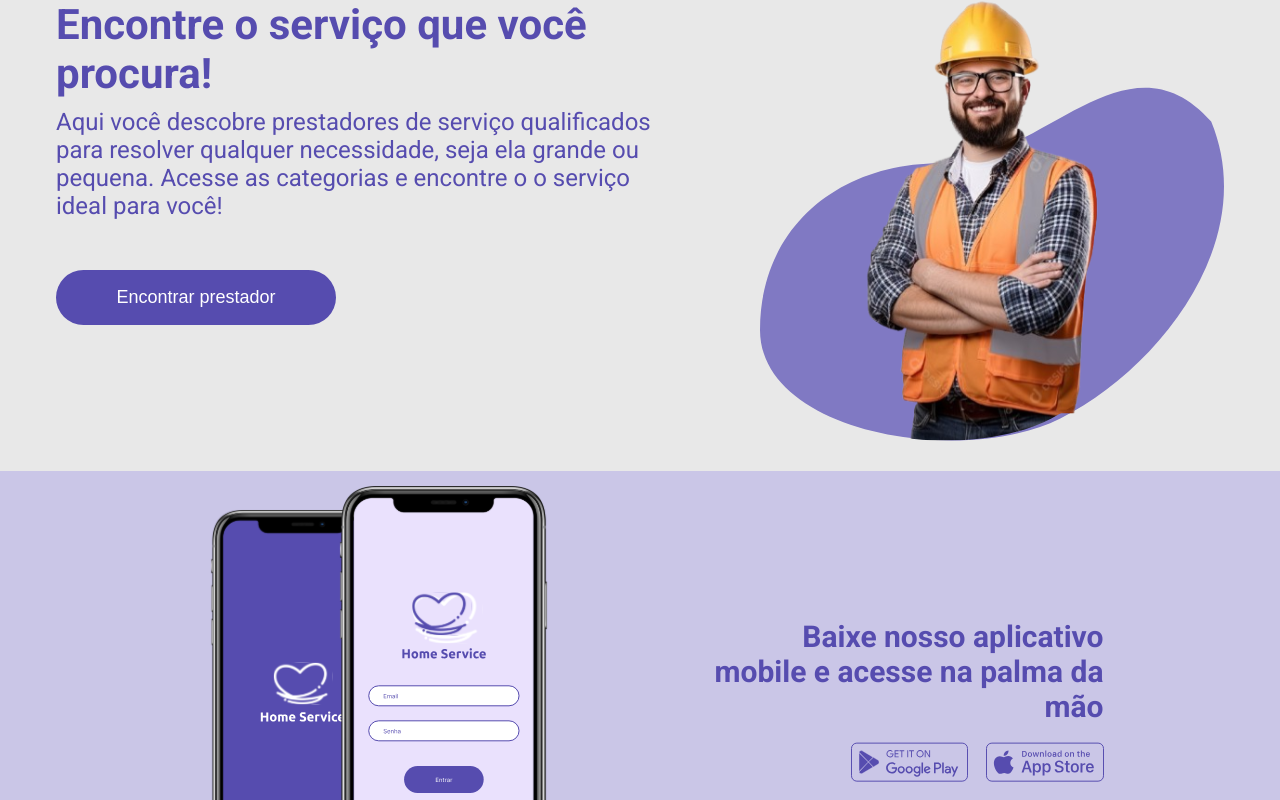
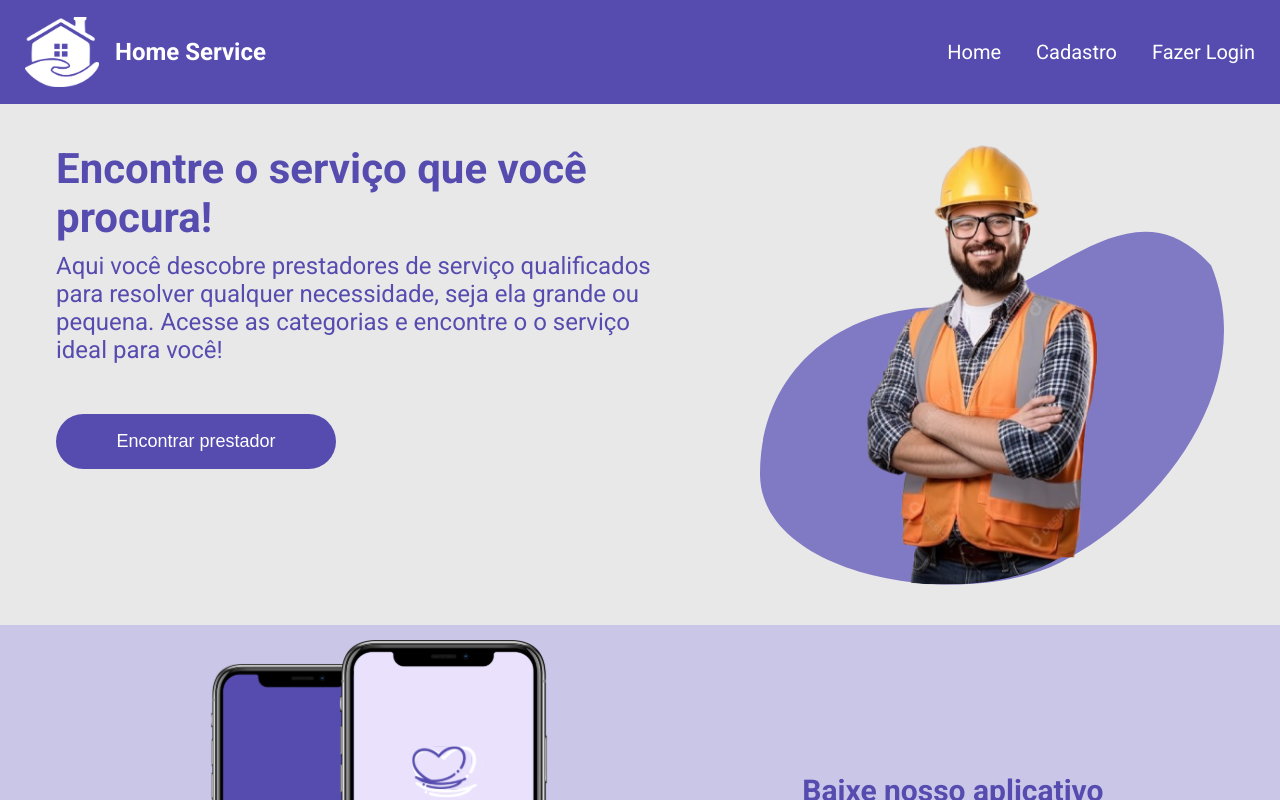
Before and after one commit to Joyce-Firmino/Home-Service---Platform_web, a React (Vite) app: page / in a window 1280 px wide. Shown: the top 800 px of the page. Built offline with nearby package versions, Linux system fonts and the light colour scheme.

Commit message:
Finalizando Componente Header

```diff
--- a/package.json
+++ b/package.json
@@ -12,12 +12,7 @@
   "dependencies": {
     "react": "^18.3.1",
     "react-dom": "^18.3.1",
-<<<<<<< HEAD
     "react-icons": "^5.4.0",
-=======
-    "react-slick": "^0.30.3",
-    "slick-carousel": "^1.8.1",
->>>>>>> 6145811486e5a85a4bc57da19b08e7d4d6e4d16d
     "styled-components": "^6.1.14"
   },
   "devDependencies": {
--- a/src/componentes/Others/CPHeader/index.tsx
+++ b/src/componentes/Others/CPHeader/index.tsx
@@ -1,9 +1,9 @@
 import foto from "../../../assets/logoBranca.png";
 import { CPProfile } from "../CPProfile";
 
-import { DivBloco, DivContainer, DivLogo, ImgLogo, H1Title, DivCategorias, PCategoria, PWelcome, PCabecalho, HamburgerMenu, MobileMenu, CloseButton, Backdrop, CPProfileWrapper } from "./styled";
+import { DivBloco, DivContainer, DivLogo, ImgLogo, H1Title, DivCategorias, PCategoria, PWelcome, PCabecalho, HamburgerMenu, MobileMenu, CloseButton, Backdrop, CPProfileWrapper, DivMenu, IIcon } from "./styled";
 import { useState } from "react";
-import { AiOutlineClose } from "react-icons/ai"; // Ícone de fechar
+import { AiFillEdit, AiOutlineClose, AiOutlineHome, AiOutlineLogin, AiOutlineProfile } from "react-icons/ai"; // Ícone de fechar
 
 interface CustomHeaderProps {
     name: string;
@@ -65,11 +65,20 @@ export function CPHeader1({ name, variantType, iniciais }: CustomHeaderProps) {
                     <CloseButton onClick={toggleMenu}>
                         <AiOutlineClose size={24} />
                     </CloseButton>
-                    <PCategoria>Home</PCategoria>
+                    <DivMenu>
+                        <IIcon>home</IIcon>
+                        <PCategoria>Home</PCategoria>
+                    </DivMenu>
                     {variantType === "primario" && (
                         <>
-                            <PCategoria>Cadastro</PCategoria>
-                            <PCategoria>Fazer Login</PCategoria>
+                            <DivMenu>
+                                <IIcon>person</IIcon>
+                                <PCategoria>Cadastro</PCategoria>
+                            </DivMenu>
+                            <DivMenu>
+                                <IIcon>login</IIcon>
+                                <PCategoria>Fazer Login</PCategoria>
+                            </DivMenu>
                         </>
                     )}
                     {variantType === "secundario" && (
--- a/src/componentes/Others/CPHeader/styled.ts
+++ b/src/componentes/Others/CPHeader/styled.ts
@@ -2,9 +2,13 @@ import styled from "styled-components";
 import breakpoints from "../../../breakPoints";
 
 export const DivContainer = styled.div`
-  height: 124px;
+  display: flex;
+  height: 104px;
   width: 100%;
   background-color: ${(props) => props.theme.COLORS.purple700};
+  align-items: center;
+  justify-content: center;
+
 
   @media (${breakpoints.tablet}px) {
     width: 100%;
@@ -12,15 +16,16 @@ export const DivContainer = styled.div`
 
   @media (${breakpoints.mobile}px) {
     width: 100%;
+    height: 85px;
   }
 `;
 
 export const DivBloco = styled.div`
   display: flex;
-  height: 124px;
   align-items: center;
   justify-content: space-between;
-  padding: 0 16px;
+  padding: 0 25px;
+  width: 1300px;
 
   @media (${breakpoints.mobile}px) {
     justify-content: space-between;
@@ -36,6 +41,15 @@ export const DivLogo = styled.div`
 export const ImgLogo = styled.img`
   width: 74px;
   height: 70px;
+
+  @media (${breakpoints.tablet}px) {
+    width: 50px;
+    height: auto;
+  }
+  @media (${breakpoints.mobile}px) {
+    width: 40px;
+    height: auto;
+  }
 `;
 
 export const H1Title = styled.h1`
@@ -43,14 +57,14 @@ export const H1Title = styled.h1`
   font-size: ${(props) => props.theme.FONTSIZE.g}px;
 
   @media (${breakpoints.mobile}px) {
-    display: none;
+    font-size: ${(props) => props.theme.FONTSIZE.m}px;
   }
 `;
 
 export const DivCategorias = styled.div`
   display: flex;
   align-items: center;
-  gap: 24px;
+  gap: 35px;
 
   @media (${breakpoints.mobile}px) {
     display: none;
@@ -58,10 +72,36 @@ export const DivCategorias = styled.div`
   }
 `;
 
+
+
+export const DivMenu = styled.div`
+  display: flex;
+  flex-direction: row;
+  align-items: center;
+  gap: 5px;
+
+
+  @media (${breakpoints.mobile}px) {
+  }
+
+  svg {
+    color: ${(props) => props.theme.COLORS.white};
+  }
+
+`;
+
+export const IIcon = styled.i`
+font-family: 'Material Symbols Outlined', sans-serif;
+font-weight: normal;
+font-style: normal;
+font-size: 20px;
+color: ${props => props.theme.COLORS.white};
+`;
+
 export const PCategoria = styled.p`
-  font-size: ${(props) => props.theme.FONTSIZE.g}px;
+  font-size: 20px;
   color: ${(props) => props.theme.COLORS.white};
-  font-weight: bold;
+  font-weight: normal;
 
   @media (${breakpoints.mobile}px) {
     font-size: ${(props) => props.theme.FONTSIZE.p}px;
@@ -104,12 +144,12 @@ export const PCabecalho = styled.p`
 export const HamburgerMenu = styled.div`
   display: none;
   flex-direction: column;
-  gap: 5px;
+  gap: 6px;
   cursor: pointer;
 
   span {
     width: 30px;
-    height: 3px;
+    height: 4px;
     background-color: ${(props) => props.theme.COLORS.white};
     border-radius: 2px;
   }
@@ -121,10 +161,14 @@ export const HamburgerMenu = styled.div`
 
 // Menu Mobile
 export const MobileMenu = styled.div`
+  display: none;
+
+
+@media (${breakpoints.mobile}px) {
     position: fixed;
     top: 0;
     right: 0;
-  width: 300px;
+    width: 200px;
     height: 100%;
     background: ${(props) => props.theme.COLORS.purple700};
     z-index: 1001;
@@ -133,8 +177,6 @@ export const MobileMenu = styled.div`
     padding: 16px;
     box-shadow: -2px 0 5px rgba(0, 0, 0, 0.2);
     gap: 20px;
-
-  @media (${breakpoints.mobile}px) {
     display: flex;
   }
 `;
@@ -152,13 +194,17 @@ export const CloseButton = styled.div`
 
 // Fundo Preto Transparente
 export const Backdrop = styled.div`
+  display: none;
+
+  @media (${breakpoints.mobile}px) {
+    display: flex;
     position: fixed;
   top: 0;
   left: 0;
   width: 100%;
   height: 100%;
   background: rgba(0, 0, 0, 0.5); /* Transparência */
-  z-index: 1000; /* Camada abaixo do menu */
+  z-index: 1000; /* Camada abaixo do menu */  }
 `;
 
 
--- a/src/pages/Home/index.tsx
+++ b/src/pages/Home/index.tsx
@@ -24,6 +24,8 @@ export function Home() {
 
   return (
     <DivContainer>
+
+      <CPHeader1 iniciais='JV' name='Jose Vieira' variantType='primario'></CPHeader1>
       <DivMediana>
         <DivDescricao>
           <DivTextos>
@@ -32,7 +34,8 @@ export function Home() {
           </DivTextos>
           <CPButtonG title='Encontrar prestador' variantType='primario' onClick={clickado}></CPButtonG>
         </DivDescricao>
-        <ImgTrabalhador src={trabalhador} alt="Homem com roupa de trabalho" />      </DivMediana>
+        <ImgTrabalhador src={trabalhador} alt="Homem com roupa de trabalho" />
+      </DivMediana>
 
       <DivInferior>
         <ImgCelulares src={celulares} alt="Homem com roupa de trabalho" />
--- a/src/pages/Home/styled.ts
+++ b/src/pages/Home/styled.ts
@@ -20,7 +20,7 @@ export const DivMediana = styled.div`
   flex-direction: row;
   gap: 45px;
   justify-content: center;
-  padding-bottom: 30px;
+  padding: 40px 0;
 
   @media (${breakpoints.tablet}px) {
   gap: 10px;
```
Also changed, not shown: 1 other file (tests, documents, lock files or other folders). Lines whose indentation alone changed are shown as unchanged.
